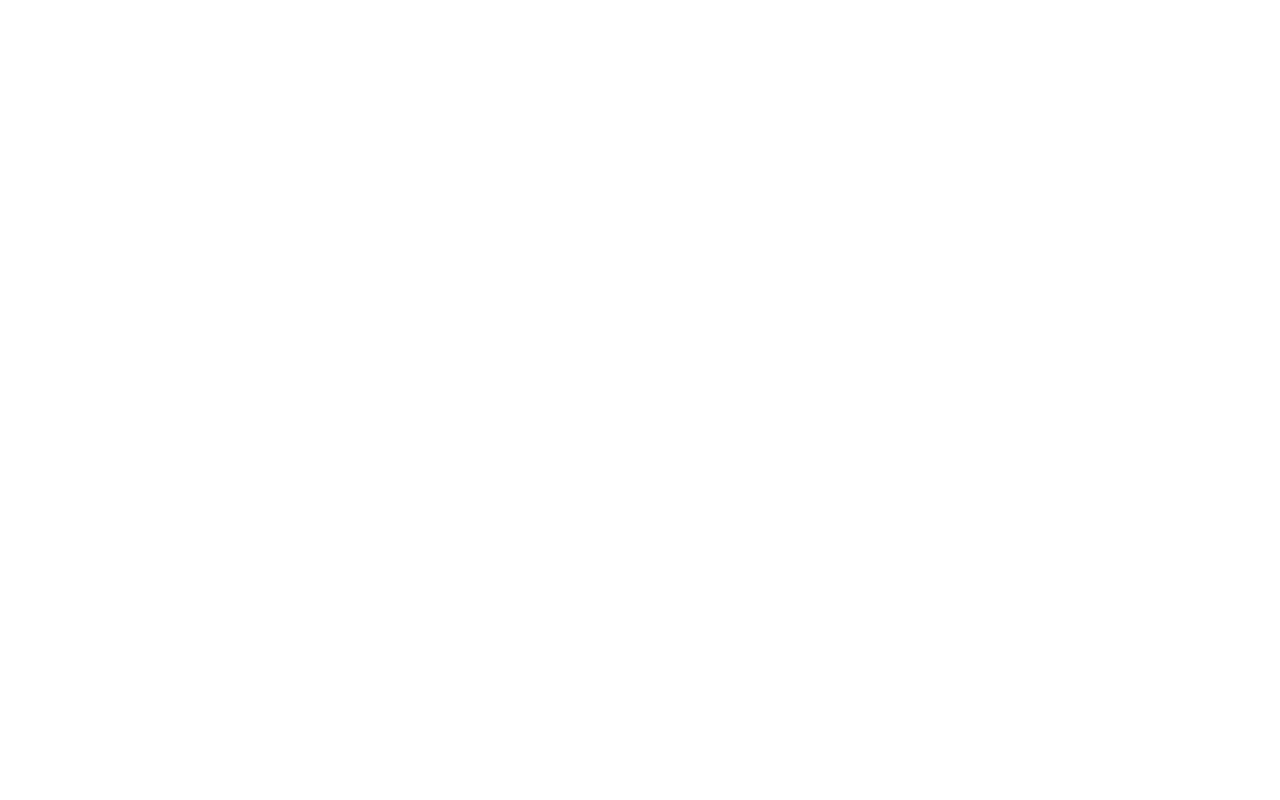
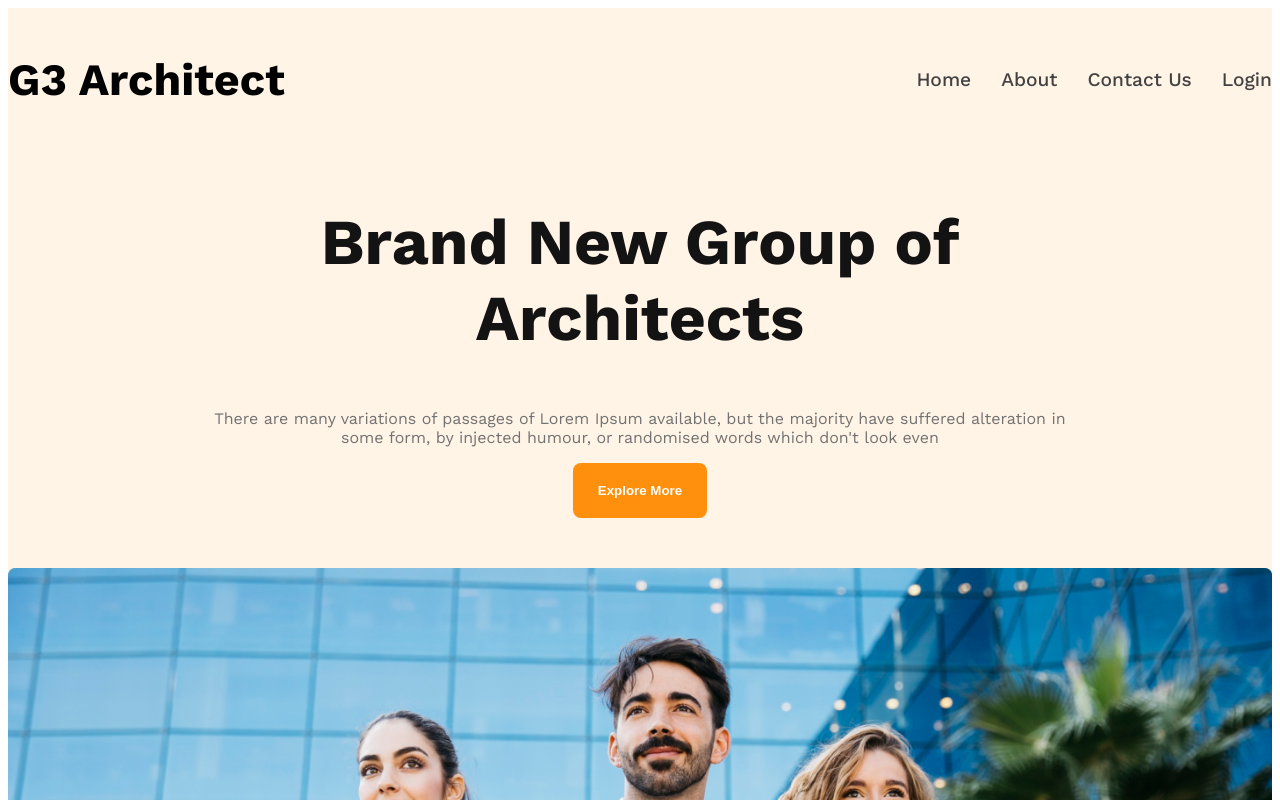
Before and after one commit to Minhaj-Siam/G3-Archiyecy-Website, a plain HTML site: page index.html in a window 1280 px wide. Shown: the top 800 px of the page. Drawn offline with nearby package versions, Linux system fonts and the light colour scheme.

Commit message:
Completed Header

```diff
--- a/index.html
+++ b/index.html
@@ -8,9 +8,29 @@
     <link rel="stylesheet" href="styles/architect.css">
 </head>
 
-<body>
-    <header>
-
+<body class="work-sans-font">
+    <header class="header-background-color">
+        <nav class="navbar flex">
+            <h3 class="brand">G3 Architect</h3>
+            <ul class="nav-links flex">
+                <li class="nav-item"><a href="" class="nav-link dark2">Home</a></li>
+                <li class="nav-item"><a href="" class="nav-link dark2">About</a></li>
+                <li class="nav-item"><a href="" class="nav-link dark2">Contact Us</a></li>
+                <li class="nav-item"><a href="" class="nav-link dark2">Login</a></li>
+            </ul>
+        </nav>
+        <div class="banner">
+            <div class="banner-content">
+                <h2 class="banner-title dark1">Brand New
+                    Group of Architects</h2>
+                <p class="banner-desc dark3">There are many variations of passages of Lorem Ipsum available, but the
+                    majority
+                    have suffered alteration in some form,
+                    by injected humour, or randomised words which don't look even</p>
+                <button class="btn-primary">Explore More</button>
+            </div>
+            <img class="banner-image" src="images/banner.png" alt="">
+        </div>
     </header>
     <main>
 
--- a/styles/architect.css
+++ b/styles/architect.css
@@ -0,0 +1,88 @@
+@import url('https://fonts.googleapis.com/css2?family=Work+Sans:ital,wght@0,100..900;1,100..900&display=swap');
+
+.work-sans-font {
+  font-family: "Work Sans", sans-serif;
+  font-optical-sizing: auto;
+  font-weight:400;
+  font-style: normal;
+}
+/* Shared Styles */
+.flex{
+    display: flex;
+}
+.dark1{
+    color: #131313;
+}
+.dark2{
+    color: #424242;
+}
+.dark3{
+    color: #727272;
+}
+.header-background-color{
+    background-color: rgba(255, 144, 14, 0.10);
+}
+.btn-primary{
+    background-color: #FF900E;
+    color:#FFF;
+    padding: 20px 25px;
+    font-size: 1,25rem;
+    font-weight: 600;
+    border-radius: 8px;
+    border: none;
+}
+/* Hover Styles */
+.nav-link:hover{
+    color: #FF900E;
+     transition: all 550ms cubic-bezier(0.19, 1, 0.22, 1);
+}
+/* header styles */
+
+/* Navbar styles */
+.nav-links{
+    gap: 30px;
+}
+.nav-item{
+    list-style: none;
+}
+.nav-link{
+    text-decoration: none;
+    font-weight: 500;
+    font-size: 1.2rem;
+}
+.navbar{
+    justify-content: space-between;
+    align-items: center;
+}
+.navbar, .banner{
+    max-width: 1440px;
+    margin: 0px auto;
+}
+.brand{
+    font-size: 2.8rem;
+    font-weight: 700;
+}
+/* banner styles */
+.banner-content{
+    max-width: 860px;
+    margin: 0px auto;
+    text-align: center;
+    margin-bottom: 50px;
+}
+.banner-title{
+    font-weight: 700;
+    font-size: 4rem;
+}
+.banner-desc{
+    font-size: 1rem;
+    font-weight: 400;
+}
+.banner-image{
+    width: 100%;
+}
+/* Responsive Media Query */
+@media screen and (max-width : 576px) {
+    .navbar{
+        flex-direction: column;
+    }
+}
```
